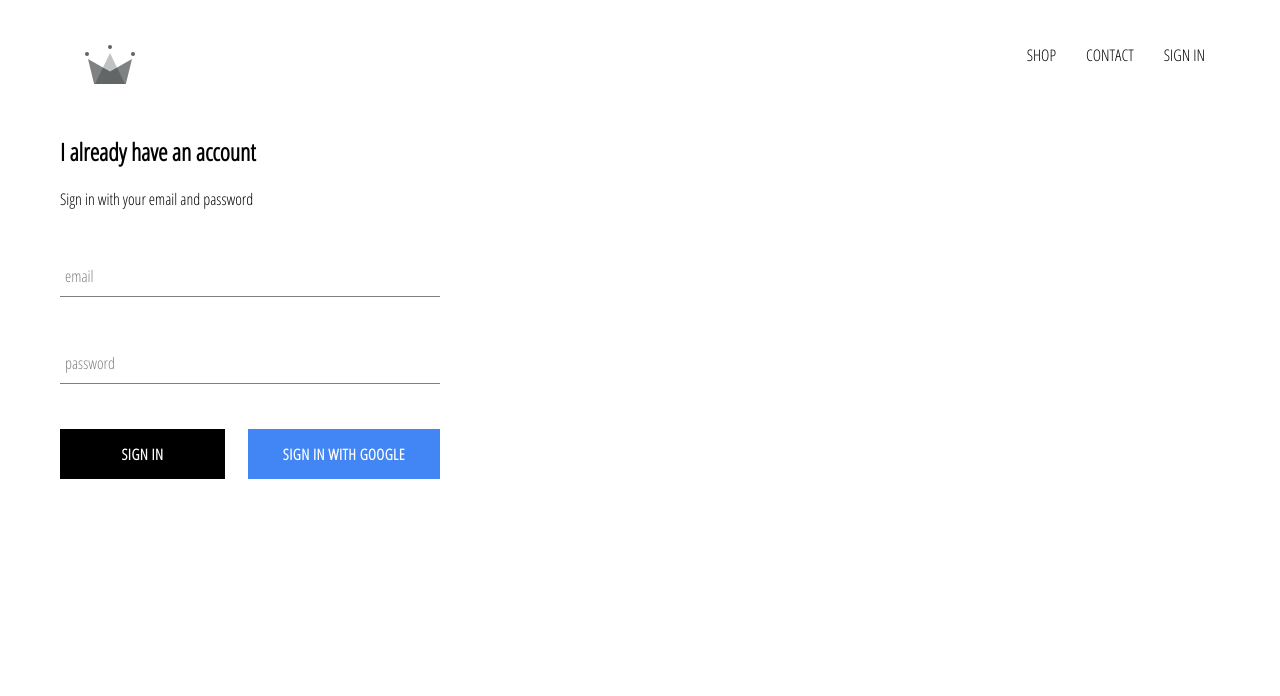
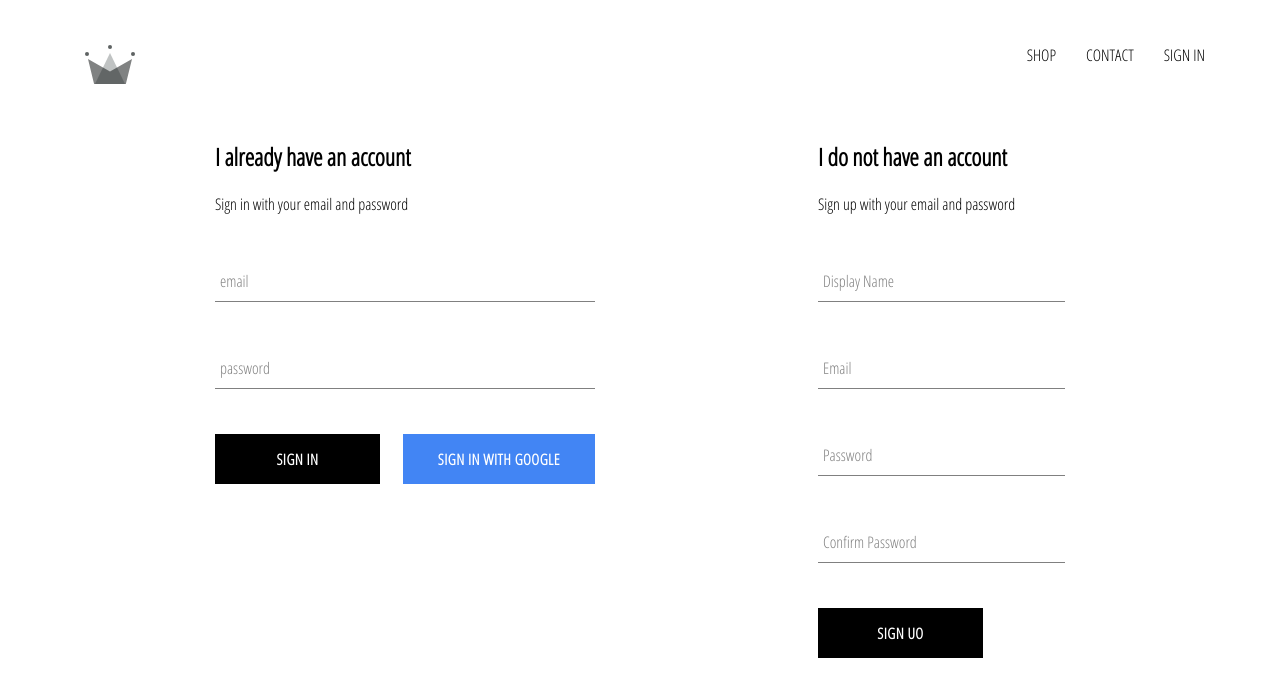
Before and after one commit to serch-engine4/react-ecommerce, a React (Create React App) app in the folder crwn-clothing/: page /signin in a window 1280 px wide. Shown: the top 696 px of the page. Built offline with nearby package versions, Linux system fonts and the light colour scheme; no server answers.

Commit message:
Implementation firebase utils, included ability to store authenticated users

```diff
--- a/crwn-clothing/src/App.js
+++ b/crwn-clothing/src/App.js
@@ -7,7 +7,7 @@
 import ShopPage from './pages/shop/shop.component';
 import SignInAndSignUpPage from './pages/sign-in-and-sign-up/sign-in-and-sign-up.component';
 import Header from './components/header/header-component';
-import { auth } from './firebase/firebase.utils';
+import { auth, createUserProfileDocument } from './firebase/firebase.utils';
 
 class App extends React.Component {
 
@@ -22,11 +22,24 @@
   unsubscribeFromAuth = null;
 
   componentDidMount() {
-    this.unsubscribeFromAuth = auth.onAuthStateChanged( user => {
-      this.setState({currentUser: user});
+    this.unsubscribeFromAuth = auth.onAuthStateChanged(async userAuth => {
+      if(userAuth){
+        const userRef = await createUserProfileDocument(userAuth);
 
-      console.log(user);
-    })
+        userRef.onSnapshot(snapshot => {
+          this.setState({
+            currentUser: {
+              id: snapshot.id,
+              ...snapshot.data()
+            }
+          });
+
+          console.log(this.state);
+        });
+      }
+
+        this.setState({currentUser: userAuth});
+    });
   }
 
   componentWillUnmount() {
--- /dev/null
+++ b/crwn-clothing/src/components/sign-up/sign-up.component.jsx
@@ -0,0 +1,104 @@
+import React from 'react';
+
+import FormInput from '../form-input/form-input.component';
+import CustomButton from '../custom-button/custom-button.component';
+
+import { auth, createUserProfileDocument } from '../../firebase/firebase.utils';
+
+import './sign-up.styles.scss';
+
+class SignUp extends React.Component {
+    constructor() {
+        super();
+
+        this.state = {
+            displayName: '',
+            email: '',
+            password: '',
+            confirmPassword: ''
+        }
+    }
+
+    handleSubmit = async event => {
+        event.preventDefault();
+
+        const { displayName, email, password, confirmPassword } = this.state;
+
+        if(password !== confirmPassword){
+            alert("passwords don't match");
+            return;
+        }
+
+        try {
+            const { user } = await auth.createUserWithEmailAndPassword(
+                email,
+                password
+            );
+
+            await createUserProfileDocument(user, { displayName });
+
+            this.setState({
+                displayName: '',
+                email: '',
+                password: '',
+                confirmPassword: ''
+            });
+
+        } catch (error){
+            console.log(error);
+        }
+    }
+
+    handleChange = event => {
+        const { name, value } = event.target;
+        this.setState({ [name]: value });
+    }
+
+    render() {
+        const { displayName, email, password, confirmPassword } = this.state;
+
+        return (
+            <div className='sign-up'>
+                <h2 className='title'>I do not have an account</h2>
+                <span>Sign up with your email and password</span>
+                <form className='sign-up-form' onSubmit={this.handleSubmit}>
+                    <FormInput
+                        type='text'
+                        name='displayName'
+                        value={displayName}
+                        onChange={this.handleChange}
+                        label='Display Name'
+                        required
+                    />
+                    <FormInput
+                        type='email'
+                        name='email'
+                        value={email}
+                        onChange={this.handleChange}
+                        label='Email'
+                        required
+                    />
+                    <FormInput
+                        type='password'
+                        name='password'
+                        value={password}
+                        onChange={this.handleChange}
+                        label='Password'
+                        required
+                    />
+                    <FormInput
+                        type='password'
+                        name='confirmPassword'
+                        value={confirmPassword}
+                        onChange={this.handleChange}
+                        label='Confirm Password'
+                        required
+                    />
+                    <CustomButton type='submit'>SIGN UO</CustomButton>
+                </form>
+            </div>
+        )
+    }
+}
+
+export default SignUp;
--- a/crwn-clothing/src/firebase/firebase.utils.js
+++ b/crwn-clothing/src/firebase/firebase.utils.js
@@ -13,6 +13,32 @@
     measurementId: "G-DGLGT0MZG4"
 };
 
+export const createUserProfileDocument = async (userAuth, ...additionalData) => {
+    if(!userAuth) return;
+
+    const userRef = firestore.doc(`users/${userAuth.uid}`);
+    const snapshot = await userRef.get();
+
+    if(!snapshot.exists){
+        const {displayName, email } = userAuth;
+        const createdAt = new Date();
+
+        try {
+            await userRef.set({
+                displayName,
+                email,
+                createdAt,
+                ...additionalData
+            }
+            )
+        } catch(error){
+            console.log('error creting user', error.message);
+        }
+    }
+
+    return userRef;
+}
+
 firebase.initializeApp(config);
 export const auth = firebase.auth();
 export const firestore = firebase.firestore();
--- /dev/null
+++ b/crwn-clothing/src/firebase/test.js
@@ -0,0 +1,6 @@
+import firebase from 'firebase/app';
+import 'firebase/firestore';
+
+const firestore = firesbase.firestore();
+
+firestore.collection('users');
--- a/crwn-clothing/src/pages/sign-in-and-sign-up/sign-in-and-sign-up.component.jsx
+++ b/crwn-clothing/src/pages/sign-in-and-sign-up/sign-in-and-sign-up.component.jsx
@@ -1,11 +1,15 @@
 import React from 'react';
 
 import SignIn from '../../components/sign-in/sign-in.component';
+import SignUp from '../../components/sign-up/sign-up.component';
 
 import './sign-in-and-sign-up.styles.scss';
 
 const SignInAndSignUpPage = () => (
-    <div className='sign-in-and-sign-up'><SignIn /></div>
+    <div className='sign-in-and-sign-up'>
+        <SignIn />
+        <SignUp />
+    </div>
 );
 
 export default SignInAndSignUpPage;
--- a/crwn-clothing/src/pages/sign-in-and-sign-up/sign-in-and-sign-up.styles.scss
+++ b/crwn-clothing/src/pages/sign-in-and-sign-up/sign-in-and-sign-up.styles.scss
@@ -0,0 +1,6 @@
+.sign-in-and-sign-up {
+    width: 850px;
+    display: flex;
+    justify-content: space-between;
+    margin: 30px auto;
+  }
```
Also changed, not shown: crwn-clothing/src/components/sign-up/sign-up.styles.scss (added).
